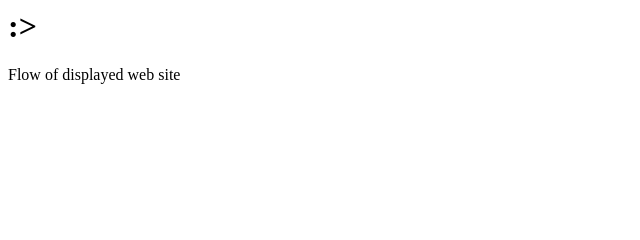
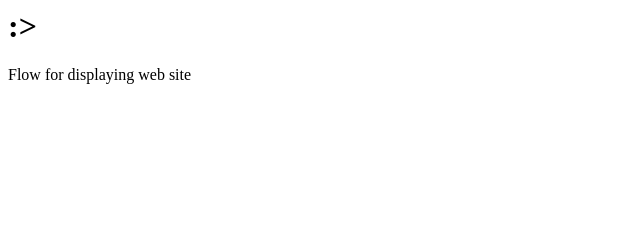
Before and after one commit to 2124034/vol2, a plain HTML site: page index.html in a window 1280 px wide. Shown: the top 240 px of the page, 0-640 px from the left. Drawn offline with Linux system fonts and the light colour scheme.

Commit message:
Update index.html

```diff
--- a/index.html
+++ b/index.html
@@ -1,7 +1,7 @@
 <html>
   <h1>:></h1>
   <p>
-  Flow of displayed web site
+  Flow for displaying web site
   </p>
   <img src="i2124034.png">
   <a href="i2124034.png">
```
